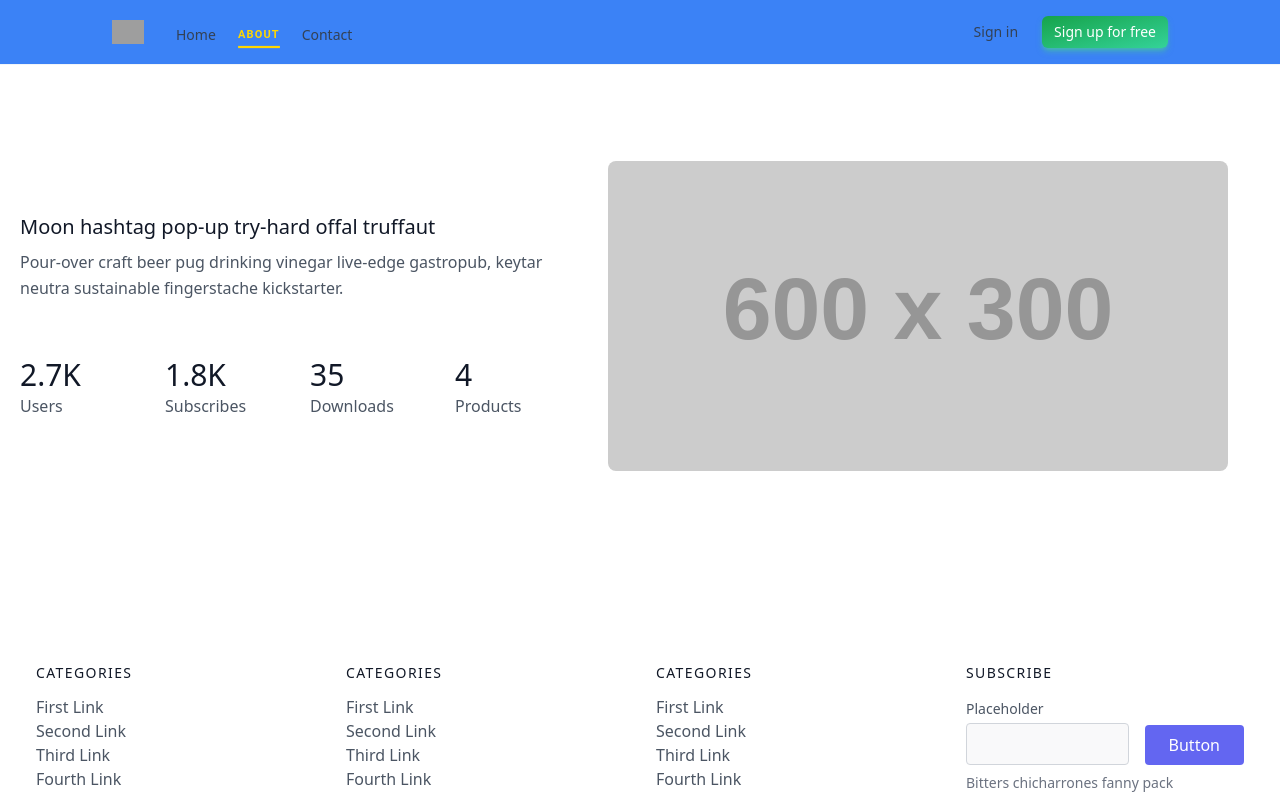
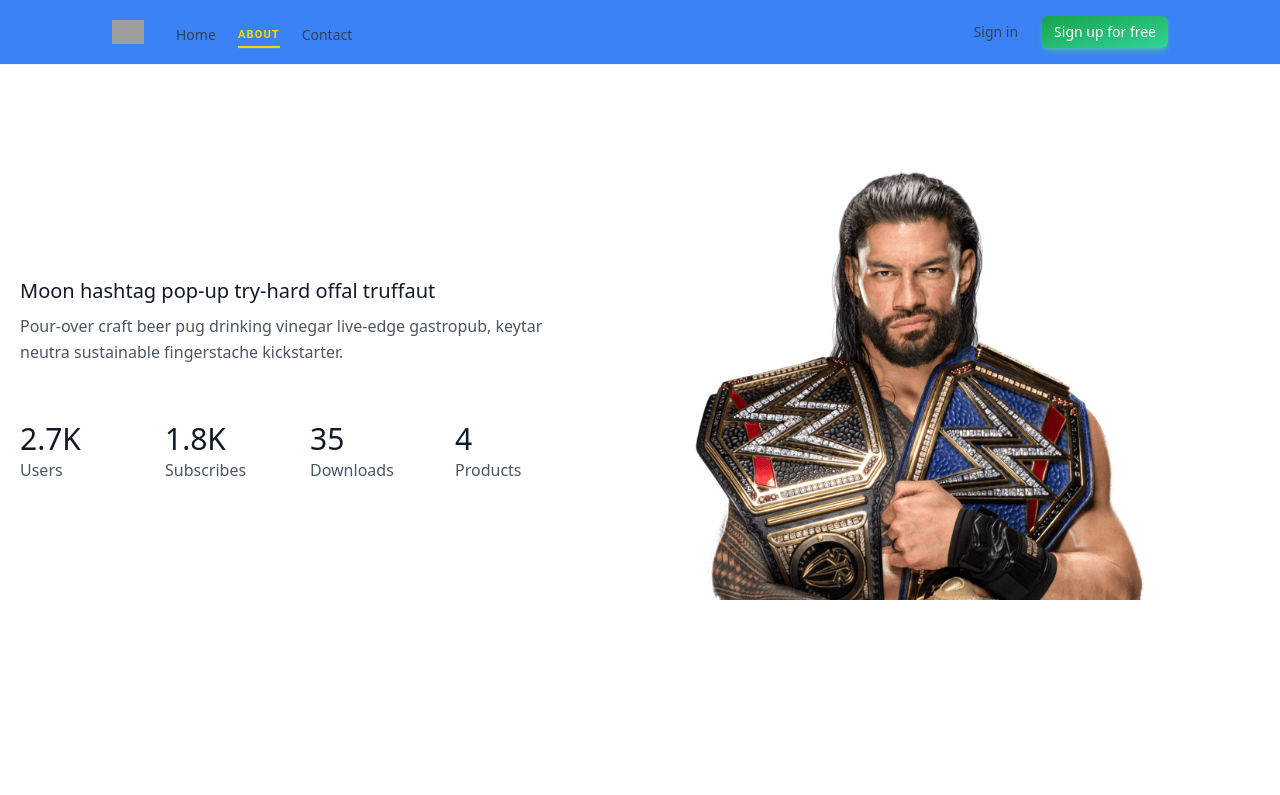
Before and after one commit to DushanMalind/Angular-My-Blog-App, an Angular app: page /about in a window 1280 px wide. Shown: the top 795 px of the page. Built offline with nearby package versions, Linux system fonts and the light colour scheme; grey boxes are pictures that could not be loaded.

Commit message:
About Part image Add

```diff
--- a/src/app/page/about/about.component.html
+++ b/src/app/page/about/about.component.html
@@ -23,7 +23,7 @@
       </div>
     </div>
     <div class="lg:w-1/2 sm:w-1/3 w-full rounded-lg overflow-hidden mt-6 sm:mt-0">
-      <img class="object-cover object-center w-full h-full" src="https://dummyimage.com/600x300" alt="stats">
+      <img class="object-cover object-center w-full h-full" src="../../../assets/roman-reigns.jpg" alt="stats">
     </div>
   </div>
 </section>
```
Also changed, not shown: src/assets/roman-reigns.jpg (added).
